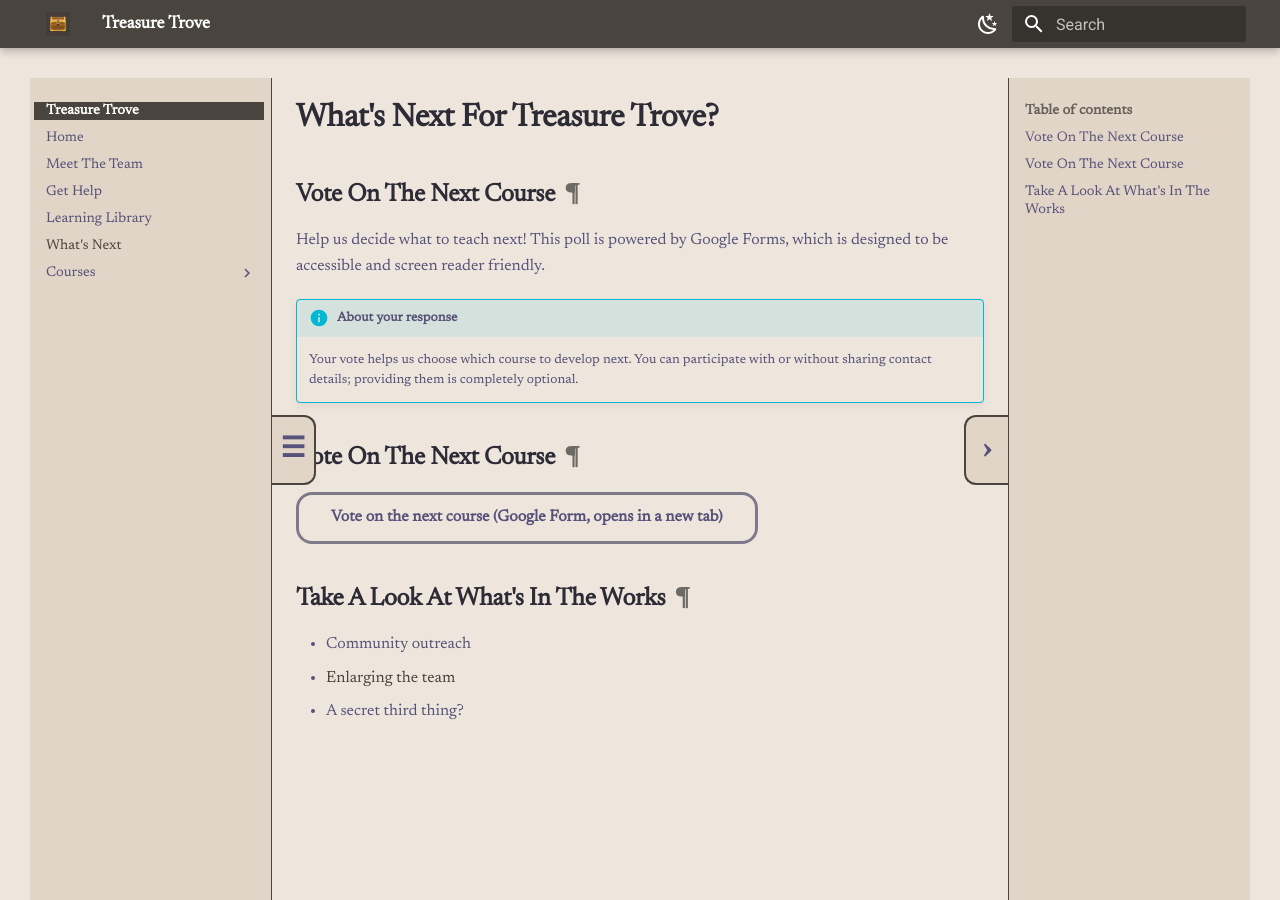
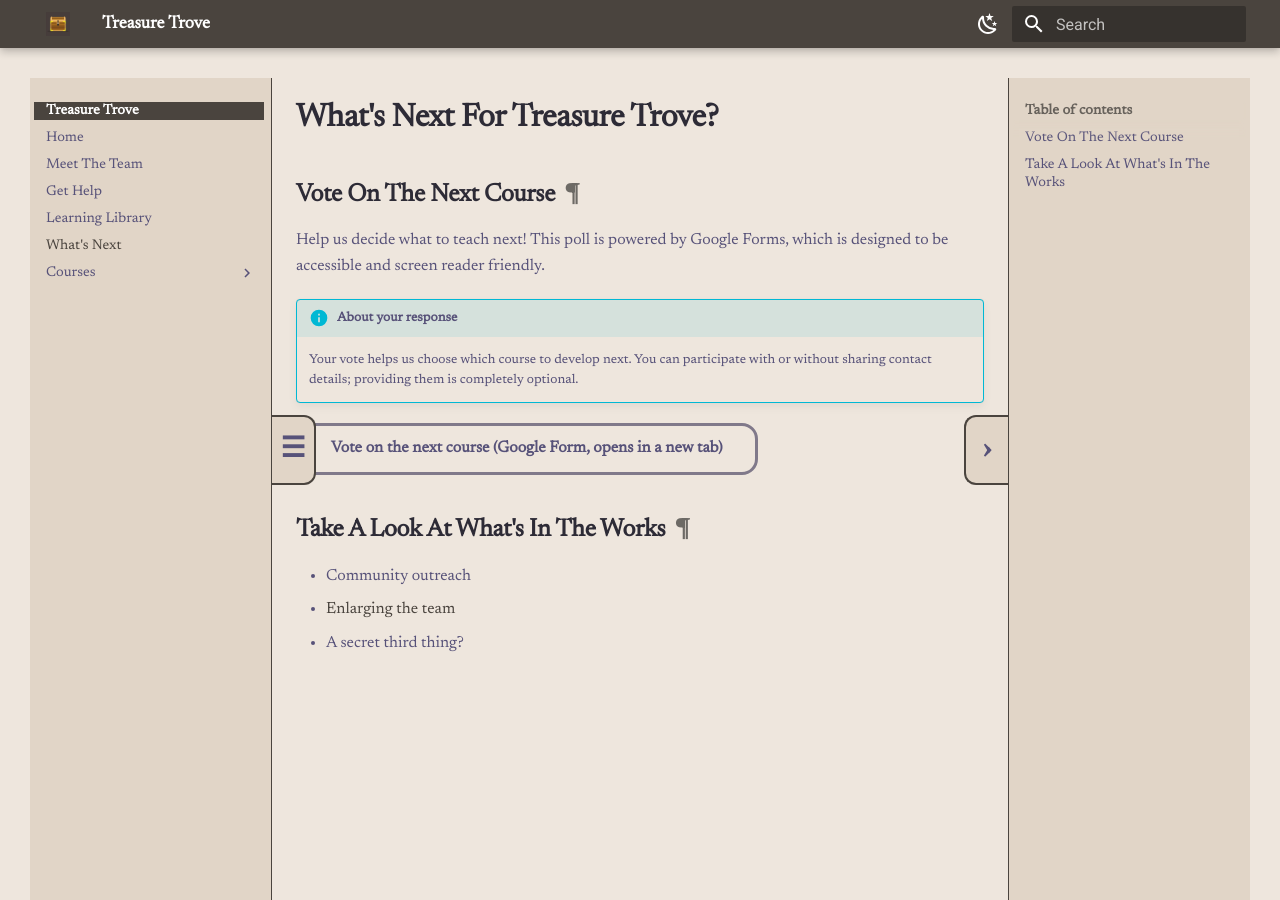
Before and after one commit to truly-tranquil/treasure-trove, an MkDocs documentation site: the page built from docs/whats-next.md, in a window 1280 px wide and 900 px high. Built offline with MkDocs 1.6.1 and Material for MkDocs 9.7.7, drawn with Linux system fonts in a browser that asks for light colours.

Commit message:
Collapse the duplicate poll heading on What's Next

```diff
--- a/docs/whats-next.md
+++ b/docs/whats-next.md
@@ -1,13 +1,11 @@
 # What's Next For Treasure Trove?
 
-## Vote On The Next Course
+## Vote On The Next Course { #poll-heading }
 
 Help us decide what to teach next! This poll is powered by Google Forms, which is designed to be accessible and screen reader friendly.
 
 !!! info "About your response"
     Your vote helps us choose which course to develop next. You can participate with or without sharing contact details; providing them is completely optional.
-
-## Vote On The Next Course { #poll-heading }
 
 [Vote on the next course (Google Form, opens in a new tab)](https://forms.gle/vDoLti8VwuN3U7a97){ .md-button .md-button--primary target="_blank" rel="noopener" }
 
```
